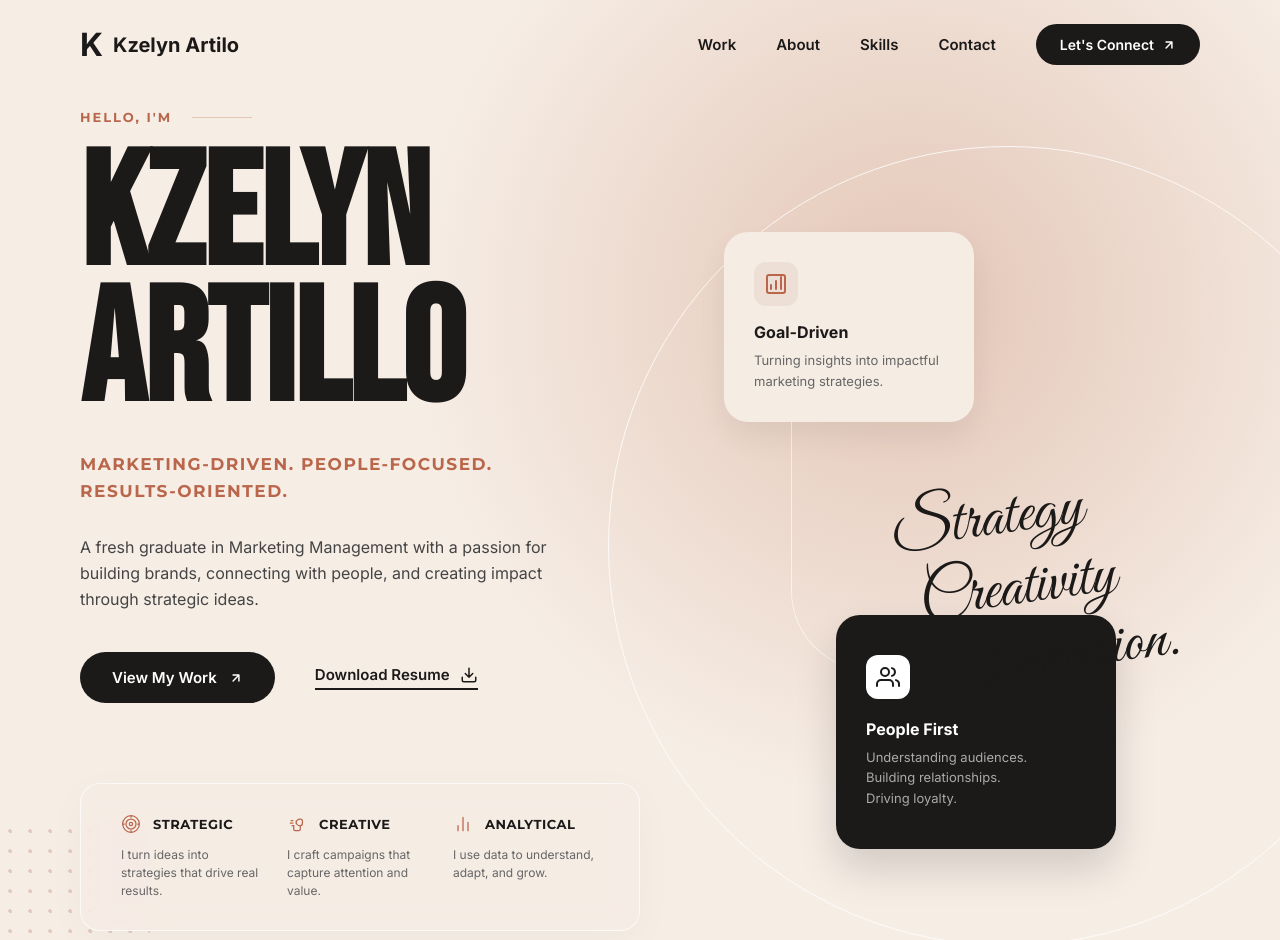
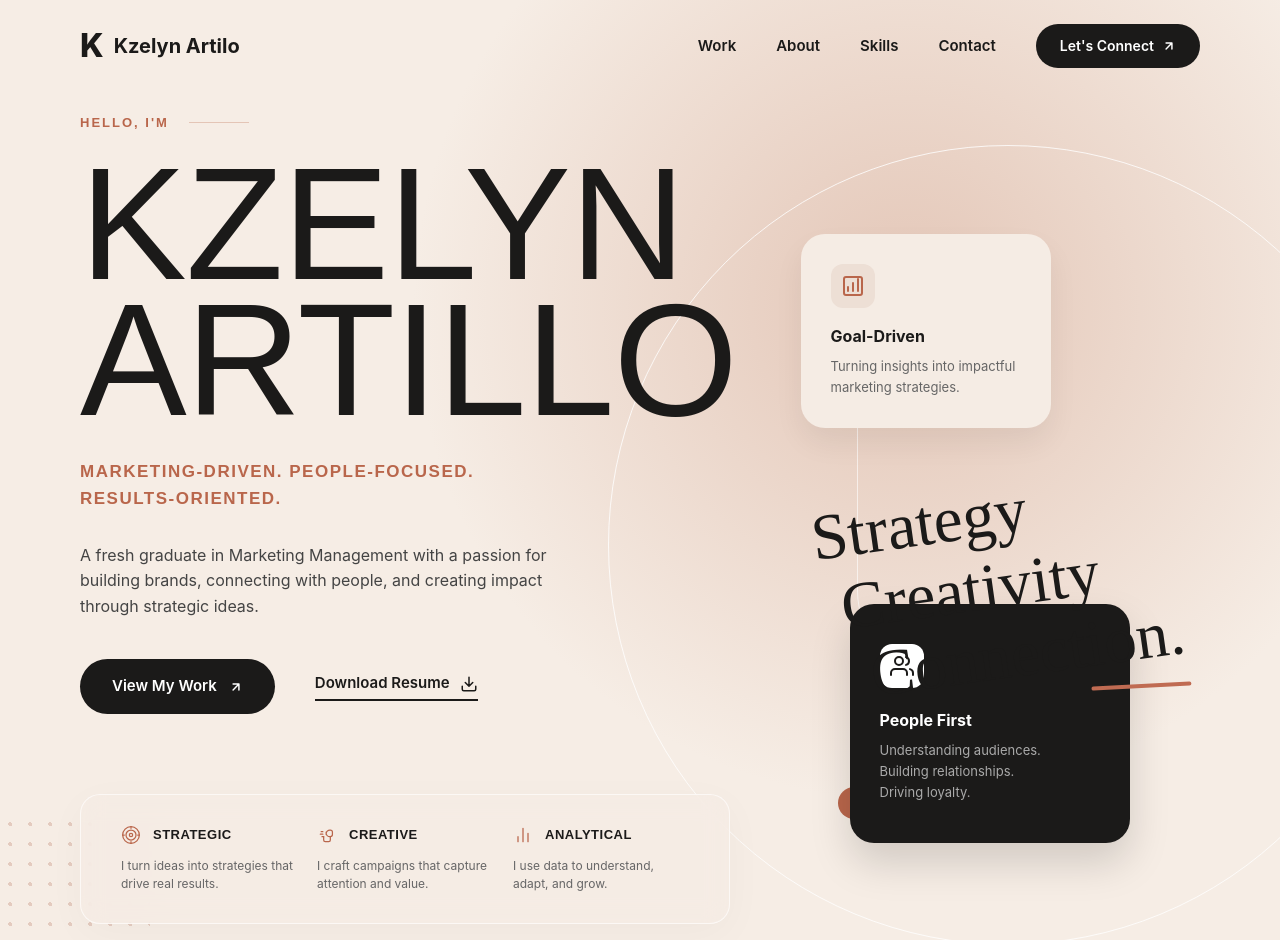
Before and after one commit to vardzz/kzelyn.me, a Next.js app: page / in a window 1280 px wide. Shown: the top 940 px of the page. Built offline with nearby package versions, Linux system fonts and the light colour scheme.

Commit message:
feat: initialize portfolio landing page with custom branding and Tailwind CSS configuration

```diff
--- a/src/app/globals.css
+++ b/src/app/globals.css
@@ -1,24 +1,24 @@
+@import "tailwindcss";
 @import url('https://fonts.googleapis.com/css2?family=Bebas+Neue&family=Great+Vibes&family=Inter:wght@400;500;600;700&family=Montserrat:wght@600;700&display=swap');
 
-:root {
-  --background: #F6EDE5;
-  --surface: #F5ECE4;
-  --primary-dark: #1B1A19;
-  --accent: #C99886;
-  --secondary-accent: #E0BAA9;
-  --white: #FFFFFF;
-}
+@theme {
+  --color-background: #F6EDE5;
+  --color-surface: #F5ECE4;
+  --color-primary-dark: #1B1A19;
+  --color-accent: #C99886;
+  --color-secondary-accent: #E0BAA9;
+  --color-white: #FFFFFF;
 
-* {
-  box-sizing: border-box;
-  margin: 0;
-  padding: 0;
+  --font-bebas: 'Bebas Neue', sans-serif;
+  --font-great-vibes: 'Great Vibes', cursive;
+  --font-inter: 'Inter', sans-serif;
+  --font-montserrat: 'Montserrat', sans-serif;
 }
 
 body {
-  background-color: var(--background);
-  color: var(--primary-dark);
-  font-family: 'Inter', sans-serif;
+  background-color: var(--color-background);
+  color: var(--color-primary-dark);
+  font-family: var(--font-inter);
   overflow-x: hidden;
 }
 
--- a/src/app/page.module.css
+++ /dev/null
@@ -1,374 +0,0 @@
-.container {
-  min-height: 100vh;
-  position: relative;
-  overflow: hidden;
-  display: flex;
-  flex-direction: column;
-}
-
-.backgroundCircle {
-  position: absolute;
-  top: -20%;
-  right: -10%;
-  width: 1000px;
-  height: 1000px;
-  border-radius: 50%;
-  background: radial-gradient(circle, #E1C1B1 0%, rgba(246, 237, 229, 0) 70%);
-  opacity: 0.9;
-  z-index: 0;
-}
-
-.thinLine {
-  position: absolute;
-  top: 15%;
-  right: -10%;
-  width: 800px;
-  height: 800px;
-  border-radius: 50%;
-  border: 1px solid var(--white);
-  z-index: 0;
-  opacity: 0.8;
-}
-
-.dot {
-  position: absolute;
-  bottom: 15%;
-  right: 32%;
-  width: 32px;
-  height: 32px;
-  background-color: #B9664B;
-  border-radius: 50%;
-  z-index: 1;
-}
-
-.dotsPattern {
-  position: absolute;
-  bottom: 0;
-  left: 0;
-  width: 150px;
-  height: 150px;
-  background-image: radial-gradient(#C99886 15%, transparent 15%);
-  background-size: 20px 20px;
-  opacity: 0.4;
-  z-index: 0;
-}
-
-.nav {
-  display: flex;
-  justify-content: space-between;
-  align-items: center;
-  padding: 24px 80px;
-  z-index: 10;
-  position: relative;
-}
-
-.logo {
-  display: flex;
-  align-items: center;
-  gap: 12px;
-  font-family: 'Inter', sans-serif;
-  font-weight: 700;
-  font-size: 20px;
-  color: var(--primary-dark);
-}
-
-.logoIcon {
-  font-size: 32px;
-  font-weight: 800;
-  letter-spacing: -2px;
-}
-
-.navLinks {
-  display: flex;
-  gap: 40px;
-  align-items: center;
-}
-
-.navLinks a {
-  font-family: 'Inter', sans-serif;
-  font-weight: 600;
-  font-size: 15px;
-  color: var(--primary-dark);
-  transition: opacity 0.2s;
-}
-
-.navLinks a:hover {
-  opacity: 0.7;
-}
-
-.connectBtn {
-  background-color: var(--primary-dark);
-  color: var(--white);
-  padding: 12px 24px;
-  border-radius: 30px;
-  font-family: 'Inter', sans-serif;
-  font-weight: 600;
-  font-size: 14px;
-  display: flex;
-  align-items: center;
-  gap: 8px;
-  cursor: pointer;
-  border: none;
-  transition: transform 0.2s, background-color 0.2s;
-}
-
-.connectBtn:hover {
-  transform: translateY(-2px);
-  background-color: #333;
-}
-
-.mainContent {
-  display: flex;
-  flex: 1;
-  padding: 20px 80px 40px;
-  z-index: 10;
-  position: relative;
-}
-
-.leftCol {
-  flex: 1;
-  display: flex;
-  flex-direction: column;
-  justify-content: center;
-  max-width: 650px;
-}
-
-.greeting {
-  display: flex;
-  align-items: center;
-  gap: 20px;
-  font-family: 'Montserrat', sans-serif;
-  color: #B9664B;
-  font-weight: 700;
-  font-size: 13px;
-  letter-spacing: 2px;
-  margin-bottom: 24px;
-}
-
-.greetingLine {
-  height: 1px;
-  width: 60px;
-  background-color: rgba(185, 102, 75, 0.3);
-}
-
-.title {
-  font-family: 'Bebas Neue', sans-serif;
-  font-size: 160px;
-  line-height: 0.85;
-  color: var(--primary-dark);
-  margin-bottom: 30px;
-  letter-spacing: -1px;
-}
-
-.tagline {
-  font-family: 'Montserrat', sans-serif;
-  font-weight: 700;
-  font-size: 17px;
-  color: #B9664B;
-  letter-spacing: 1.5px;
-  line-height: 1.6;
-  margin-bottom: 30px;
-}
-
-.description {
-  font-family: 'Inter', sans-serif;
-  font-size: 16px;
-  line-height: 1.6;
-  color: #444;
-  margin-bottom: 40px;
-  max-width: 480px;
-}
-
-.actions {
-  display: flex;
-  align-items: center;
-  gap: 40px;
-  margin-bottom: 80px;
-}
-
-.workBtn {
-  background-color: var(--primary-dark);
-  color: var(--white);
-  padding: 16px 32px;
-  border-radius: 40px;
-  font-family: 'Inter', sans-serif;
-  font-weight: 600;
-  font-size: 15px;
-  display: flex;
-  align-items: center;
-  gap: 12px;
-  cursor: pointer;
-  border: none;
-  transition: transform 0.2s, background-color 0.2s;
-}
-
-.workBtn:hover {
-  transform: translateY(-2px);
-  background-color: #333;
-}
-
-.resumeLink {
-  font-family: 'Inter', sans-serif;
-  font-weight: 600;
-  font-size: 15px;
-  color: var(--primary-dark);
-  display: flex;
-  align-items: center;
-  gap: 10px;
-  border-bottom: 2px solid var(--primary-dark);
-  padding-bottom: 4px;
-  transition: opacity 0.2s;
-}
-
-.resumeLink:hover {
-  opacity: 0.7;
-}
-
-.skillsContainer {
-  display: flex;
-  gap: 20px;
-  background: rgba(245, 236, 228, 0.7);
-  backdrop-filter: blur(12px);
-  border-radius: 20px;
-  padding: 30px 40px;
-  box-shadow: 0 10px 40px rgba(0,0,0,0.03);
-  border: 1px solid rgba(255,255,255,0.6);
-  max-width: 650px;
-}
-
-.skillItem {
-  flex: 1;
-}
-
-.skillHeader {
-  display: flex;
-  align-items: center;
-  gap: 12px;
-  margin-bottom: 12px;
-}
-
-.skillIcon {
-  color: #B9664B;
-  display: flex;
-}
-
-.skillTitle {
-  font-family: 'Montserrat', sans-serif;
-  font-weight: 700;
-  font-size: 13px;
-  color: var(--primary-dark);
-  letter-spacing: 0.5px;
-}
-
-.skillDesc {
-  font-size: 12px;
-  line-height: 1.5;
-  color: #666;
-}
-
-.rightCol {
-  flex: 1;
-  position: relative;
-}
-
-.scriptContainer {
-  position: absolute;
-  top: 45%;
-  right: 5%;
-  transform: rotate(-8deg);
-  z-index: 2;
-  display: flex;
-  flex-direction: column;
-}
-
-.scriptText {
-  font-family: 'Great Vibes', cursive;
-  font-size: 65px;
-  color: var(--primary-dark);
-  line-height: 1.1;
-}
-
-.scriptUnderline {
-  align-self: flex-end;
-  margin-top: 10px;
-}
-
-.floatingCard1 {
-  position: absolute;
-  top: 15%;
-  left: 15%;
-  background: var(--surface);
-  padding: 30px;
-  border-radius: 24px;
-  width: 250px;
-  box-shadow: 0 15px 30px rgba(0,0,0,0.06);
-  z-index: 2;
-}
-
-.floatingCard2 {
-  position: absolute;
-  bottom: 10%;
-  right: 15%;
-  background: var(--primary-dark);
-  color: var(--white);
-  padding: 40px 30px;
-  border-radius: 24px;
-  width: 280px;
-  box-shadow: 0 20px 40px rgba(0,0,0,0.15);
-  z-index: 2;
-}
-
-.cardIcon1 {
-  background: #EDDFD5;
-  width: 44px;
-  height: 44px;
-  border-radius: 12px;
-  display: flex;
-  align-items: center;
-  justify-content: center;
-  margin-bottom: 16px;
-  color: #B9664B;
-}
-
-.cardIcon2 {
-  background: var(--white);
-  width: 44px;
-  height: 44px;
-  border-radius: 12px;
-  display: flex;
-  align-items: center;
-  justify-content: center;
-  margin-bottom: 20px;
-  color: var(--primary-dark);
-}
-
-.cardTitle {
-  font-family: 'Inter', sans-serif;
-  font-weight: 700;
-  font-size: 16px;
-  margin-bottom: 8px;
-}
-
-.cardDesc {
-  font-family: 'Inter', sans-serif;
-  font-size: 13px;
-  line-height: 1.6;
-  color: #666;
-}
-
-.floatingCard2 .cardDesc {
-  color: #AAA;
-}
-
-.connectorLine {
-  position: absolute;
-  top: 38%;
-  left: 27%;
-  width: 150px;
-  height: 250px;
-  border-left: 1px solid var(--white);
-  border-bottom: 1px solid var(--white);
-  border-bottom-left-radius: 80px;
-  opacity: 0.6;
-  z-index: 1;
-}
--- a/src/app/page.tsx
+++ b/src/app/page.tsx
@@ -1,27 +1,26 @@
-import styles from './page.module.css';
 import Link from 'next/link';
 
 export default function Home() {
   return (
-    <div className={styles.container}>
+    <div className="min-h-screen relative overflow-hidden flex flex-col font-inter bg-background text-primary-dark">
       {/* Background Elements */}
-      <div className={styles.backgroundCircle}></div>
-      <div className={styles.thinLine}></div>
-      <div className={styles.dot}></div>
-      <div className={styles.dotsPattern}></div>
+      <div className="absolute -top-[20%] -right-[10%] w-[1000px] h-[1000px] rounded-full opacity-90 z-0 bg-[radial-gradient(circle,#E1C1B1_0%,rgba(246,237,229,0)_70%)]"></div>
+      <div className="absolute top-[15%] -right-[10%] w-[800px] h-[800px] rounded-full border border-white z-0 opacity-80"></div>
+      <div className="absolute bottom-[15%] right-[32%] w-8 h-8 bg-[#B9664B] rounded-full z-10"></div>
+      <div className="absolute bottom-0 left-0 w-[150px] h-[150px] opacity-40 z-0 bg-[radial-gradient(#C99886_15%,transparent_15%)]" style={{ backgroundSize: '20px 20px' }}></div>
 
       {/* Navigation */}
-      <nav className={styles.nav}>
-        <div className={styles.logo}>
-          <span className={styles.logoIcon}>K</span>
+      <nav className="flex justify-between items-center py-6 px-20 z-10 relative">
+        <div className="flex items-center gap-3 font-inter font-bold text-xl text-primary-dark">
+          <span className="text-[32px] font-extrabold tracking-[-2px]">K</span>
           <span>Kzelyn Artilo</span>
         </div>
-        <div className={styles.navLinks}>
-          <Link href="#work">Work</Link>
-          <Link href="#about">About</Link>
-          <Link href="#skills">Skills</Link>
-          <Link href="#contact">Contact</Link>
-          <button className={styles.connectBtn}>
+        <div className="flex gap-10 items-center">
+          <Link href="#work" className="font-inter font-semibold text-[15px] text-primary-dark hover:opacity-70 transition-opacity">Work</Link>
+          <Link href="#about" className="font-inter font-semibold text-[15px] text-primary-dark hover:opacity-70 transition-opacity">About</Link>
+          <Link href="#skills" className="font-inter font-semibold text-[15px] text-primary-dark hover:opacity-70 transition-opacity">Skills</Link>
+          <Link href="#contact" className="font-inter font-semibold text-[15px] text-primary-dark hover:opacity-70 transition-opacity">Contact</Link>
+          <button className="bg-primary-dark text-white py-3 px-6 rounded-full font-inter font-semibold text-sm flex items-center gap-2 cursor-pointer border-none transition-all hover:-translate-y-0.5 hover:bg-[#333]">
             Let's Connect
             <svg width="14" height="14" viewBox="0 0 24 24" fill="none" stroke="currentColor" strokeWidth="2.5" strokeLinecap="round" strokeLinejoin="round">
               <path d="M7 17L17 7M17 7H7M17 7V17" />
@@ -31,34 +30,34 @@ export default function Home() {
       </nav>
 
       {/* Main Content */}
-      <main className={styles.mainContent}>
+      <main className="flex flex-1 pt-5 pb-10 px-20 z-10 relative">
 
         {/* Left Column (Text & Skills) */}
-        <div className={styles.leftCol}>
-          <div className={styles.greeting}>
-            HELLO, I'M <div className={styles.greetingLine}></div>
+        <div className="flex-1 flex flex-col justify-center max-w-[650px]">
+          <div className="flex items-center gap-5 font-montserrat text-[#B9664B] font-bold text-[13px] tracking-[2px] mb-6">
+            HELLO, I'M <div className="h-[1px] w-[60px] bg-[#B9664B]/30"></div>
           </div>
 
-          <h1 className={styles.title}>
+          <h1 className="font-bebas text-[160px] leading-[0.85] text-primary-dark mb-[30px] tracking-[-1px]">
             KZELYN<br />ARTILLO
           </h1>
 
-          <h2 className={styles.tagline}>
+          <h2 className="font-montserrat font-bold text-[17px] text-[#B9664B] tracking-[1.5px] leading-[1.6] mb-[30px]">
             MARKETING-DRIVEN. PEOPLE-FOCUSED.<br />RESULTS-ORIENTED.
           </h2>
 
-          <p className={styles.description}>
+          <p className="font-inter text-base leading-[1.6] text-[#444] mb-10 max-w-[480px]">
             A fresh graduate in Marketing Management with a passion for building brands, connecting with people, and creating impact through strategic ideas.
           </p>
 
-          <div className={styles.actions}>
-            <button className={styles.workBtn}>
+          <div className="flex items-center gap-10 mb-20">
+            <button className="bg-primary-dark text-white py-4 px-8 rounded-full font-inter font-semibold text-[15px] flex items-center gap-3 cursor-pointer border-none transition-all hover:-translate-y-0.5 hover:bg-[#333]">
               View My Work
               <svg width="14" height="14" viewBox="0 0 24 24" fill="none" stroke="currentColor" strokeWidth="2.5" strokeLinecap="round" strokeLinejoin="round">
                 <path d="M7 17L17 7M17 7H7M17 7V17" />
               </svg>
             </button>
-            <a href="#" className={styles.resumeLink}>
+            <a href="#" className="font-inter font-semibold text-[15px] text-primary-dark flex items-center gap-2.5 border-b-2 border-primary-dark pb-1 transition-opacity hover:opacity-70">
               Download Resume
               <svg width="18" height="18" viewBox="0 0 24 24" fill="none" stroke="currentColor" strokeWidth="2" strokeLinecap="round" strokeLinejoin="round">
                 <path d="M21 15v4a2 2 0 0 1-2 2H5a2 2 0 0 1-2-2v-4M7 10l5 5 5-5M12 15V3" />
@@ -67,10 +66,10 @@ export default function Home() {
           </div>
 
           {/* Skills Container */}
-          <div className={styles.skillsContainer}>
-            <div className={styles.skillItem}>
-              <div className={styles.skillHeader}>
-                <div className={styles.skillIcon}>
+          <div className="flex gap-5 bg-surface/70 backdrop-blur-md rounded-[20px] py-[30px] px-[40px] shadow-[0_10px_40px_rgba(0,0,0,0.03)] border border-white/60 max-w-[650px]">
+            <div className="flex-1">
+              <div className="flex items-center gap-3 mb-3">
+                <div className="text-[#B9664B] flex">
                   <svg width="20" height="20" viewBox="0 0 24 24" fill="none" stroke="currentColor" strokeWidth="1.5" strokeLinecap="round" strokeLinejoin="round">
                     <circle cx="12" cy="12" r="10"/>
                     <circle cx="12" cy="12" r="6"/>
@@ -78,14 +77,14 @@ export default function Home() {
                     <path d="M12 2v2M12 20v2M2 12h2M20 12h2"/>
                   </svg>
                 </div>
-                <span className={styles.skillTitle}>STRATEGIC</span>
+                <span className="font-montserrat font-bold text-[13px] text-primary-dark tracking-[0.5px]">STRATEGIC</span>
               </div>
-              <p className={styles.skillDesc}>I turn ideas into strategies that drive real results.</p>
+              <p className="text-[12px] leading-[1.5] text-[#666]">I turn ideas into strategies that drive real results.</p>
             </div>
 
-            <div className={styles.skillItem}>
-              <div className={styles.skillHeader}>
-                <div className={styles.skillIcon}>
+            <div className="flex-1">
+              <div className="flex items-center gap-3 mb-3">
+                <div className="text-[#B9664B] flex">
                   <svg width="20" height="20" viewBox="0 0 24 24" fill="none" stroke="currentColor" strokeWidth="1.5" strokeLinecap="round" strokeLinejoin="round">
                     <path d="M11 11.5v-1a4.5 4.5 0 0 1 4.5-4.5h.5A2.5 2.5 0 0 1 18.5 8.5v3A2.5 2.5 0 0 1 16 14h-.5a4.5 4.5 0 0 1-4.5-4.5v-1z"/>
                     <path d="M16 14v4a2 2 0 0 1-2 2h-4a2 2 0 0 1-2-2v-4"/>
@@ -94,43 +93,43 @@ export default function Home() {
                     <path d="M5 8h2"/>
                   </svg>
                 </div>
-                <span className={styles.skillTitle}>CREATIVE</span>
+                <span className="font-montserrat font-bold text-[13px] text-primary-dark tracking-[0.5px]">CREATIVE</span>
               </div>
-              <p className={styles.skillDesc}>I craft campaigns that capture attention and value.</p>
+              <p className="text-[12px] leading-[1.5] text-[#666]">I craft campaigns that capture attention and value.</p>
             </div>
 
-            <div className={styles.skillItem}>
-              <div className={styles.skillHeader}>
-                <div className={styles.skillIcon}>
+            <div className="flex-1">
+              <div className="flex items-center gap-3 mb-3">
+                <div className="text-[#B9664B] flex">
                   <svg width="20" height="20" viewBox="0 0 24 24" fill="none" stroke="currentColor" strokeWidth="1.5" strokeLinecap="round" strokeLinejoin="round">
                     <path d="M18 20V10M12 20V4M6 20v-6"/>
                   </svg>
                 </div>
-                <span className={styles.skillTitle}>ANALYTICAL</span>
+                <span className="font-montserrat font-bold text-[13px] text-primary-dark tracking-[0.5px]">ANALYTICAL</span>
               </div>
-              <p className={styles.skillDesc}>I use data to understand, adapt, and grow.</p>
+              <p className="text-[12px] leading-[1.5] text-[#666]">I use data to understand, adapt, and grow.</p>
             </div>
           </div>
         </div>
 
         {/* Right Column (Visuals & Floating Cards) */}
-        <div className={styles.rightCol}>
+        <div className="flex-1 relative">
 
-          <div className={styles.floatingCard1}>
-            <div className={styles.cardIcon1}>
+          <div className="absolute top-[15%] left-[15%] bg-surface p-[30px] rounded-[24px] w-[250px] shadow-[0_15px_30px_rgba(0,0,0,0.06)] z-10">
+            <div className="bg-[#EDDFD5] w-[44px] h-[44px] rounded-xl flex items-center justify-center mb-4 text-[#B9664B]">
               <svg width="24" height="24" viewBox="0 0 24 24" fill="none" stroke="currentColor" strokeWidth="2" strokeLinecap="round" strokeLinejoin="round">
                 <rect x="3" y="3" width="18" height="18" rx="2" ry="2"/>
                 <path d="M7 17V13M12 17V9M17 17V5"/>
               </svg>
             </div>
-            <h3 className={styles.cardTitle}>Goal-Driven</h3>
-            <p className={styles.cardDesc}>Turning insights into impactful marketing strategies.</p>
+            <h3 className="font-inter font-bold text-base mb-2">Goal-Driven</h3>
+            <p className="font-inter text-[13px] leading-[1.6] text-[#666]">Turning insights into impactful marketing strategies.</p>
           </div>
 
-          <div className={styles.connectorLine}></div>
+          <div className="absolute top-[38%] left-[27%] w-[150px] h-[250px] border-l border-b border-white rounded-bl-[80px] opacity-60 z-0"></div>
 
-          <div className={styles.floatingCard2}>
-            <div className={styles.cardIcon2}>
+          <div className="absolute bottom-[10%] right-[15%] bg-primary-dark text-white py-10 px-[30px] rounded-[24px] w-[280px] shadow-[0_20px_40px_rgba(0,0,0,0.15)] z-10">
+            <div className="bg-white w-[44px] h-[44px] rounded-xl flex items-center justify-center mb-5 text-primary-dark">
               <svg width="24" height="24" viewBox="0 0 24 24" fill="none" stroke="currentColor" strokeWidth="2" strokeLinecap="round" strokeLinejoin="round">
                 <path d="M17 21v-2a4 4 0 0 0-4-4H5a4 4 0 0 0-4 4v2"/>
                 <circle cx="9" cy="7" r="4"/>
@@ -138,19 +137,19 @@ export default function Home() {
                 <path d="M16 3.13a4 4 0 0 1 0 7.75"/>
               </svg>
             </div>
-            <h3 className={styles.cardTitle}>People First</h3>
-            <p className={styles.cardDesc}>
+            <h3 className="font-inter font-bold text-base mb-2">People First</h3>
+            <p className="font-inter text-[13px] leading-[1.6] text-[#AAA]">
               Understanding audiences.<br/>
               Building relationships.<br/>
               Driving loyalty.
             </p>
           </div>
 
-          <div className={styles.scriptContainer}>
-            <div className={styles.scriptText}>Strategy</div>
-            <div className={styles.scriptText} style={{marginLeft: '20px'}}>Creativity</div>
-            <div className={styles.scriptText} style={{marginLeft: '40px'}}>Connection.</div>
-            <div className={styles.scriptUnderline}></div>
+          <div className="absolute top-[45%] right-[5%] -rotate-[8deg] z-10 flex flex-col">
+            <div className="font-great-vibes text-[65px] text-primary-dark leading-[1.1]">Strategy</div>
+            <div className="font-great-vibes text-[65px] text-primary-dark leading-[1.1] ml-5">Creativity</div>
+            <div className="font-great-vibes text-[65px] text-primary-dark leading-[1.1] ml-10">Connection.</div>
+            <div className="self-end mt-2.5 w-[100px] h-1 bg-[#C06B52] rounded-sm rotate-[5deg]"></div>
           </div>
 
         </div>
```
